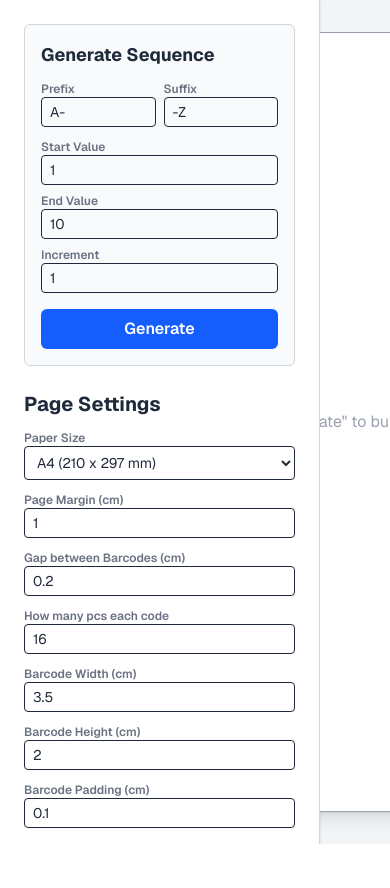
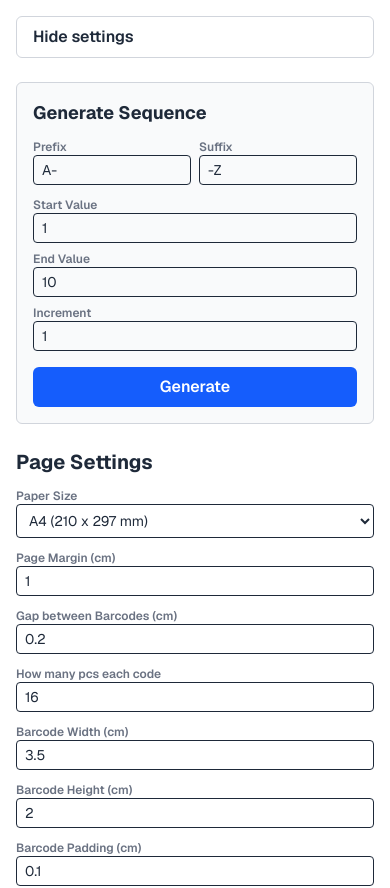
Before and after one commit to rapkumit/guibar, a Next.js app: page / in a window 390 px wide. Shown: the top 888 px of the page. Before the commit the page ends 844 px from the top, so only its background shows below. Built offline with nearby package versions, Linux system fonts and the light colour scheme.

Commit message:
feat: added mobile responsiveness

```diff
--- a/app/page.tsx
+++ b/app/page.tsx
@@ -28,6 +28,7 @@ export default function Home() {
   const [barcodeGapCm, setBarcodeGapCm] = useState(0.2);
 
   const [generatedSequence, setGeneratedSequence] = useState<string[]>([]);
+  const [settingsOpen, setSettingsOpen] = useState(true);
 
   // Standard CSS DPI conversion (96dpi -> 1cm = 37.795px, 1mm = 3.7795px)
   const cmToPx = (cm: number) => Math.round(cm * 37.795);
@@ -94,7 +95,7 @@ export default function Home() {
   }
 
   return (
-    <div className="print-root flex h-screen bg-gray-100 dark:bg-zinc-950 font-sans text-gray-800 dark:text-gray-100">
+    <div className="print-root flex min-h-screen flex-col bg-gray-100 font-sans text-gray-800 dark:bg-zinc-950 dark:text-gray-100 xl:h-screen xl:flex-row">
 
       {/* Strict Print CSS */}
       <style>{`
@@ -133,6 +134,7 @@ export default function Home() {
             box-shadow: none !important;
             border: none !important;
             margin: 0 !important;
+            zoom: 1 !important;
             width: ${selectedPaper.widthMm}mm !important;
             height: ${selectedPaper.heightMm}mm !important;
             overflow: hidden !important;
@@ -151,8 +153,21 @@ export default function Home() {
       `}</style>
 
       {/* SIDEBAR CONTROL PANEL */}
-      <aside className="w-80 border-r border-gray-300 dark:border-zinc-800 bg-white dark:bg-zinc-900 p-6 overflow-y-auto flex flex-col gap-6 shadow-sm shrink-0">
+      <aside className="flex w-full flex-col gap-6 bg-white p-4 shadow-sm dark:bg-zinc-900 sm:p-6 xl:h-full xl:w-80 xl:shrink-0 xl:overflow-y-auto xl:border-r xl:border-gray-300 xl:dark:border-zinc-800">
+        <button
+          type="button"
+          aria-expanded={settingsOpen}
+          aria-controls="settings-panel"
+          onClick={() => setSettingsOpen((open) => !open)}
+          className="w-full rounded-md border border-gray-300 px-4 py-2 text-left font-semibold transition-colors hover:bg-gray-100 dark:border-zinc-700 dark:hover:bg-zinc-800"
+        >
+          {settingsOpen ? "Hide settings" : "Show settings"}
+        </button>
 
+        <div
+          id="settings-panel"
+          className={`${settingsOpen ? "flex" : "hidden"} flex-col gap-6`}
+        >
         {/* Sequence Settings */}
         <section className="border border-gray-300 dark:border-zinc-700 rounded-md p-4 bg-gray-50 dark:bg-zinc-800/50">
           <h2 className="text-lg font-bold mb-3">Generate Sequence</h2>
@@ -312,10 +327,11 @@ export default function Home() {
             Print Sheet
           </button>
         </section>
+        </div>
       </aside>
 
       {/* PREVIEW CONTAINER */}
-      <main className="print-preview flex-1 p-8 overflow-auto flex flex-col items-center gap-8">
+      <main className="print-preview @container flex min-w-0 flex-1 flex-col items-center gap-8 overflow-auto p-3 sm:p-5 xl:p-8">
         {pages.length === 0 ? (
           <div
             style={{
@@ -334,6 +350,7 @@ export default function Home() {
                 width: `${paperWidthPx}px`,
                 height: `${paperHeightPx}px`,
                 padding: `${marginPx}px`,
+                zoom: `min(1, calc(100cqw / ${paperWidthPx}px))`,
               }}
               className="print-page bg-white border border-gray-400 shadow-lg text-black rounded-sm transition-all box-border"
             >
```
